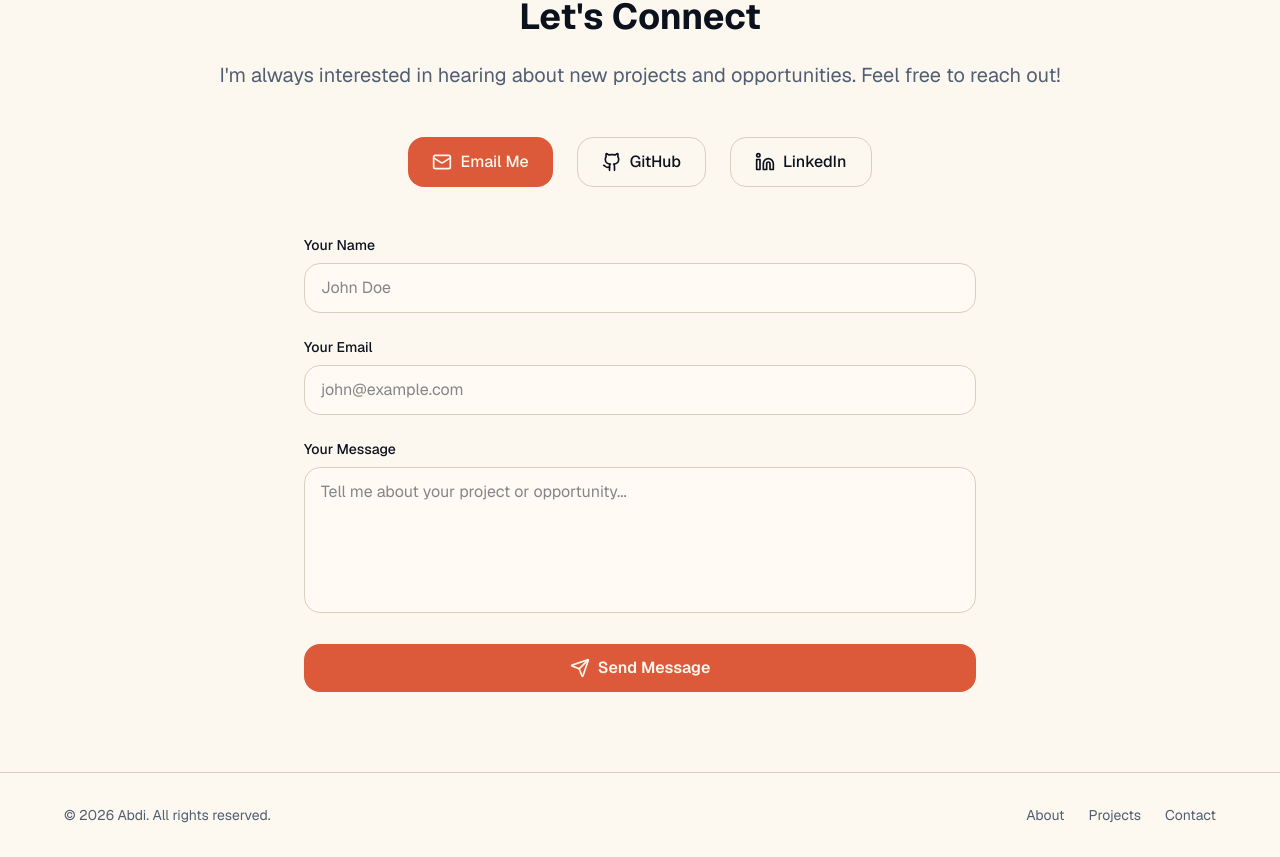
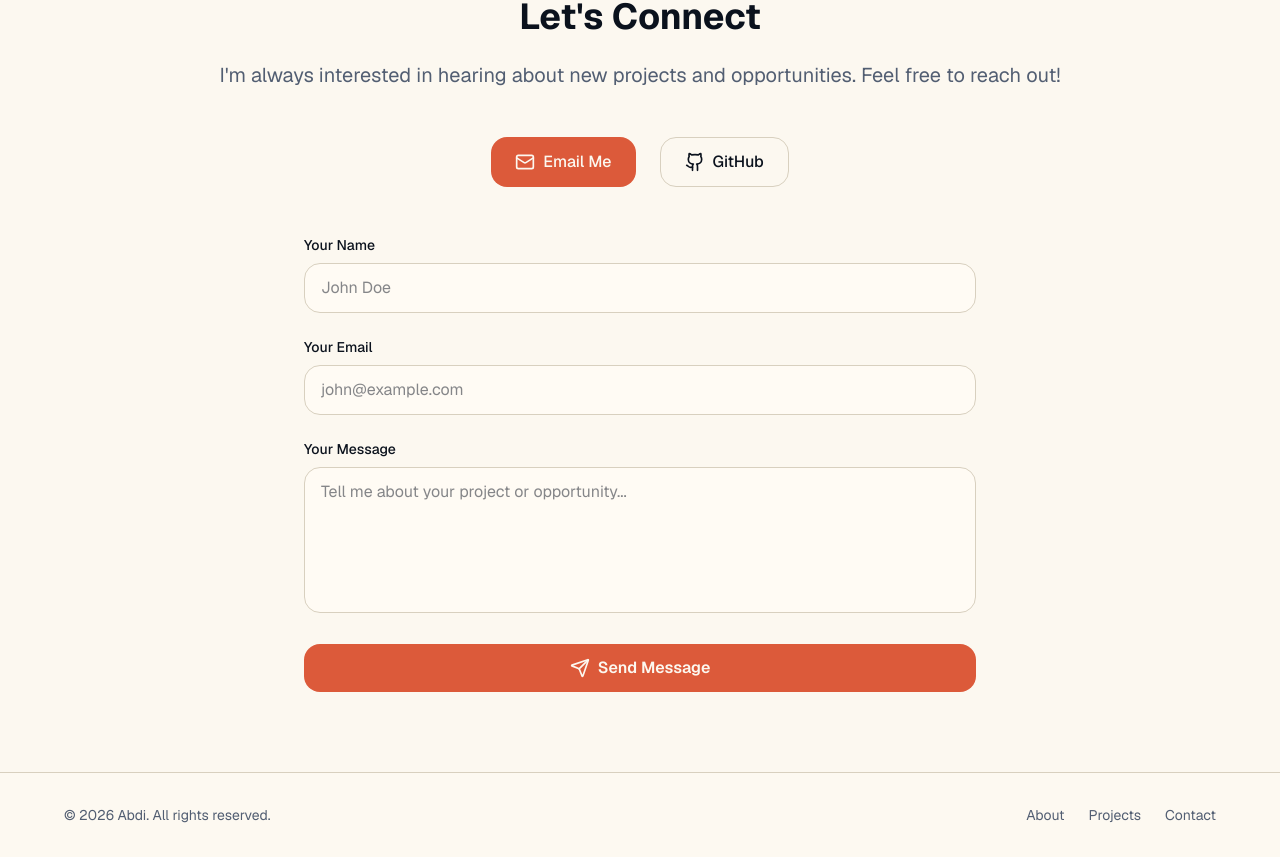
Before and after one commit to huutuyen0508/portfolio-huutuyen, a Next.js app: page / in a window 1280 px wide. Shown: the part 3974-4831 px from the top of the page. Built offline with nearby package versions, Linux system fonts and the light colour scheme.

Commit message:
feat: remove LinkedIn icon from contact section

```diff
--- a/components/contact-section.tsx
+++ b/components/contact-section.tsx
@@ -3,7 +3,7 @@
 import type React from "react"
 
 import { useState } from "react"
-import { Mail, Github, Linkedin, Send } from "lucide-react"
+import { Mail, Github, Send } from "lucide-react"
 
 export function ContactSection() {
   const [formData, setFormData] = useState({
@@ -76,14 +76,7 @@ export function ContactSection() {
           >
             <Github size={20} /> GitHub
           </a>
-          <a
-            href="https://linkedin.com/in/abdi"
-            target="_blank"
-            rel="noopener noreferrer"
-            className="inline-flex items-center gap-2 px-6 py-3 border border-border rounded-lg hover:border-accent hover:text-accent transition-colors font-medium"
-          >
-            <Linkedin size={20} /> LinkedIn
-          </a>
+
         </div>
 
         {/* Contact Form */}
```
